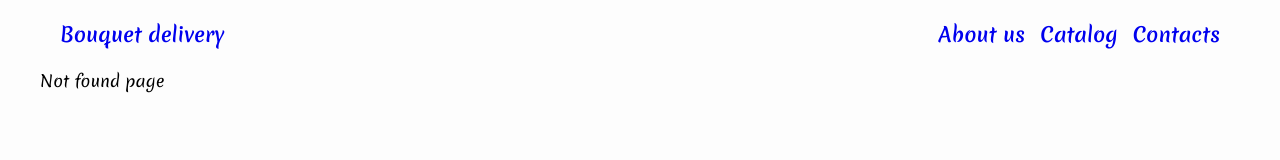
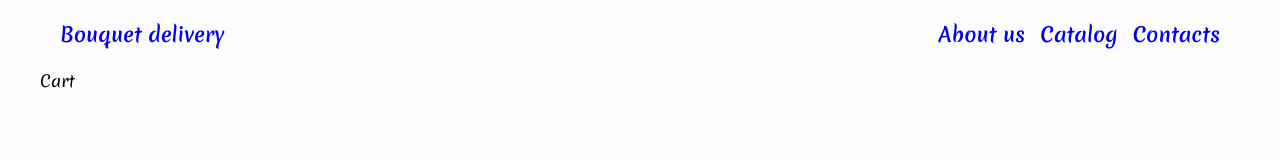
Before and after one commit to Olena-Nechyporenko/floristry, a React (Create React App) app: page /floristry/cart in a window 1280 px wide. Before the commit this address had no page. Shown: the top 160 px of the page. Built offline with nearby package versions, Linux system fonts and the light colour scheme.

Commit message:
Try to add backend

```diff
--- a/src/components/App.jsx
+++ b/src/components/App.jsx
@@ -3,6 +3,7 @@ import { Route, Routes } from 'react-router-dom';
 import { Layout } from './Layout/Layout';
 import NotFoundPage from 'pages/NotFoundPage/NotFoundPage';
 import CatalogPage from 'pages/CatalogPage/CatalogPage';
+import CartPage from 'pages/CartPage/CartPage';
 
 const HomePage = lazy(() => import('pages/HomePage/HomePage'));
 
@@ -13,6 +14,7 @@ export const App = () => {
         <Route index element={<HomePage />} />
         <Route path="*" element={<NotFoundPage />} />
         <Route path="/catalog" element={<CatalogPage />} />
+        <Route path="/cart" element={<CartPage />} />
       </Route>
     </Routes>
   );
--- /dev/null
+++ b/src/components/Cart/Cart.jsx
@@ -0,0 +1,3 @@
+export const Cart = () => {
+  return <div>Cart</div>;
+};
--- a/src/components/Catalog/Catalog.jsx
+++ b/src/components/Catalog/Catalog.jsx
@@ -1,9 +1,20 @@
 import { BouquetItem } from 'components/BouquetItem/BouquetItem';
 import { CatalogWrapper } from './Catalog.styled';
-import bouquets from './bouquets.json';
+// import bouquets from './bouquets.json';
 import { nanoid } from 'nanoid';
+import { useEffect } from 'react';
+import { fetchBouquets } from 'redux/bouquets/operations';
+import { selectAllBouquets } from 'redux/bouquets/selectors';
+import { useSelector } from 'react-redux';
 
 export const Catalog = () => {
+  useEffect(() => {
+    fetchBouquets();
+  }, []);
+
+  const bouquets = useSelector(selectAllBouquets);
+  console.log(bouquets);
+
   return (
     <CatalogWrapper>
       {bouquets.map(bouquet => (
--- a/src/components/Header/Header.jsx
+++ b/src/components/Header/Header.jsx
@@ -3,7 +3,7 @@ import { HeaderWrapper, NavList, Link } from './Header.module';
 export const Header = () => {
   return (
     <HeaderWrapper>
-      <Link>Bouquet delivery</Link>
+      <Link to="/">Bouquet delivery</Link>
 
       <nav>
         <NavList>
@@ -11,7 +11,7 @@ export const Header = () => {
             <Link>About us</Link>
           </li>
           <li>
-            <Link>Catalog</Link>
+            <Link to="/catalog">Catalog</Link>
           </li>
           <li>
             <Link>Contacts</Link>
--- /dev/null
+++ b/src/pages/CartPage/CartPage.jsx
@@ -0,0 +1,5 @@
+import { Cart } from 'components/Cart/Cart';
+
+export default function CartPage() {
+  return <Cart />;
+}
--- a/src/redux/bouquets/operations.js
+++ b/src/redux/bouquets/operations.js
@@ -19,7 +19,7 @@ export const getBouquetById = createAsyncThunk(
   'bouquets/getBouquetById',
   async (bouquetId, { rejectWithValue }) => {
     try {
-      const bouquet = await axios.get(`/contacts/${bouquetId}`);
+      const bouquet = await axios.get(`/bouquets/${bouquetId}`);
       return bouquet.data;
     } catch (e) {
       return rejectWithValue(e.message);
```
Also changed, not shown: src/components/Cart/Cart.styled.jsx (added), src/pages/CartPage/CartPage.styled.jsx (added).
